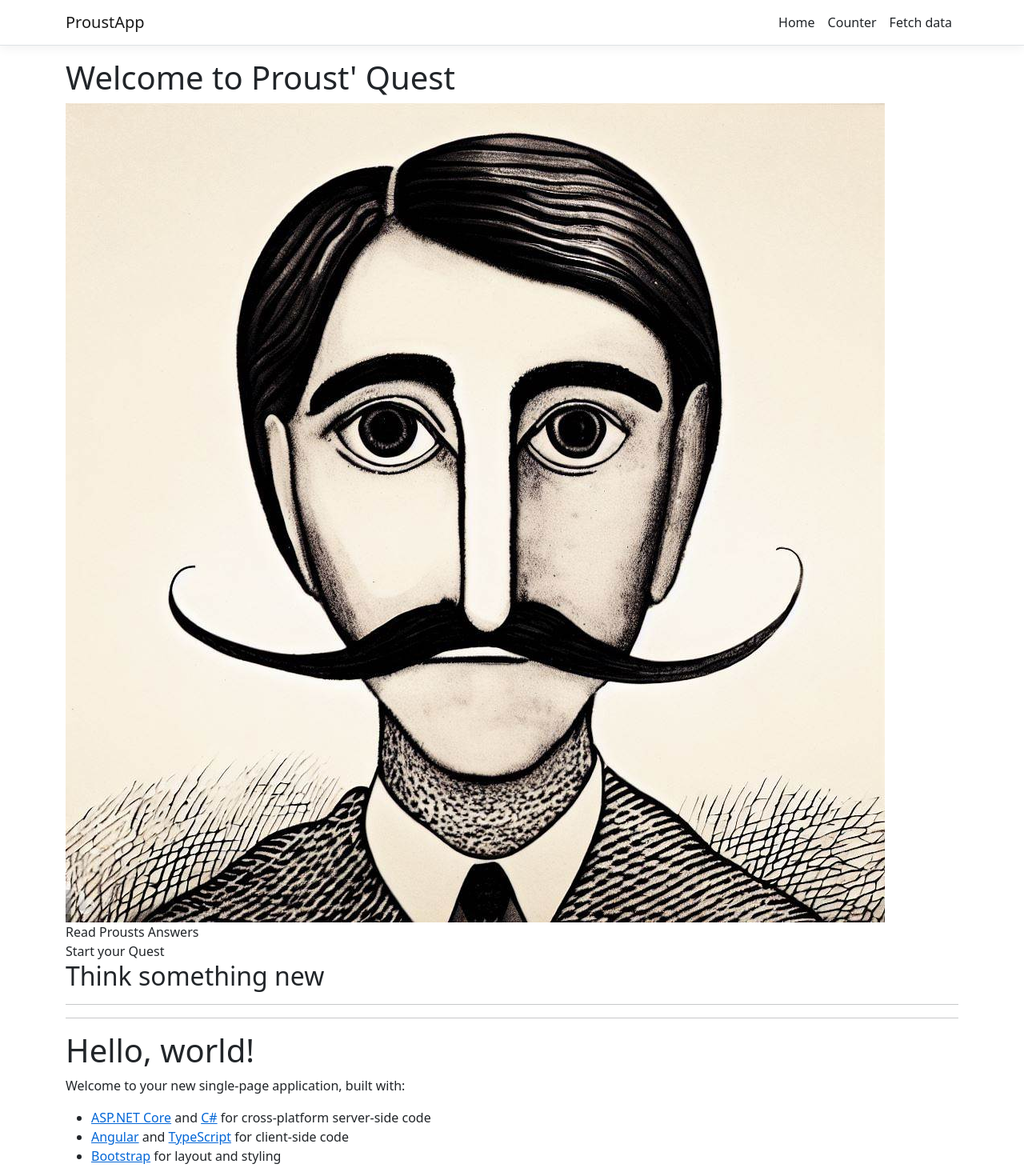
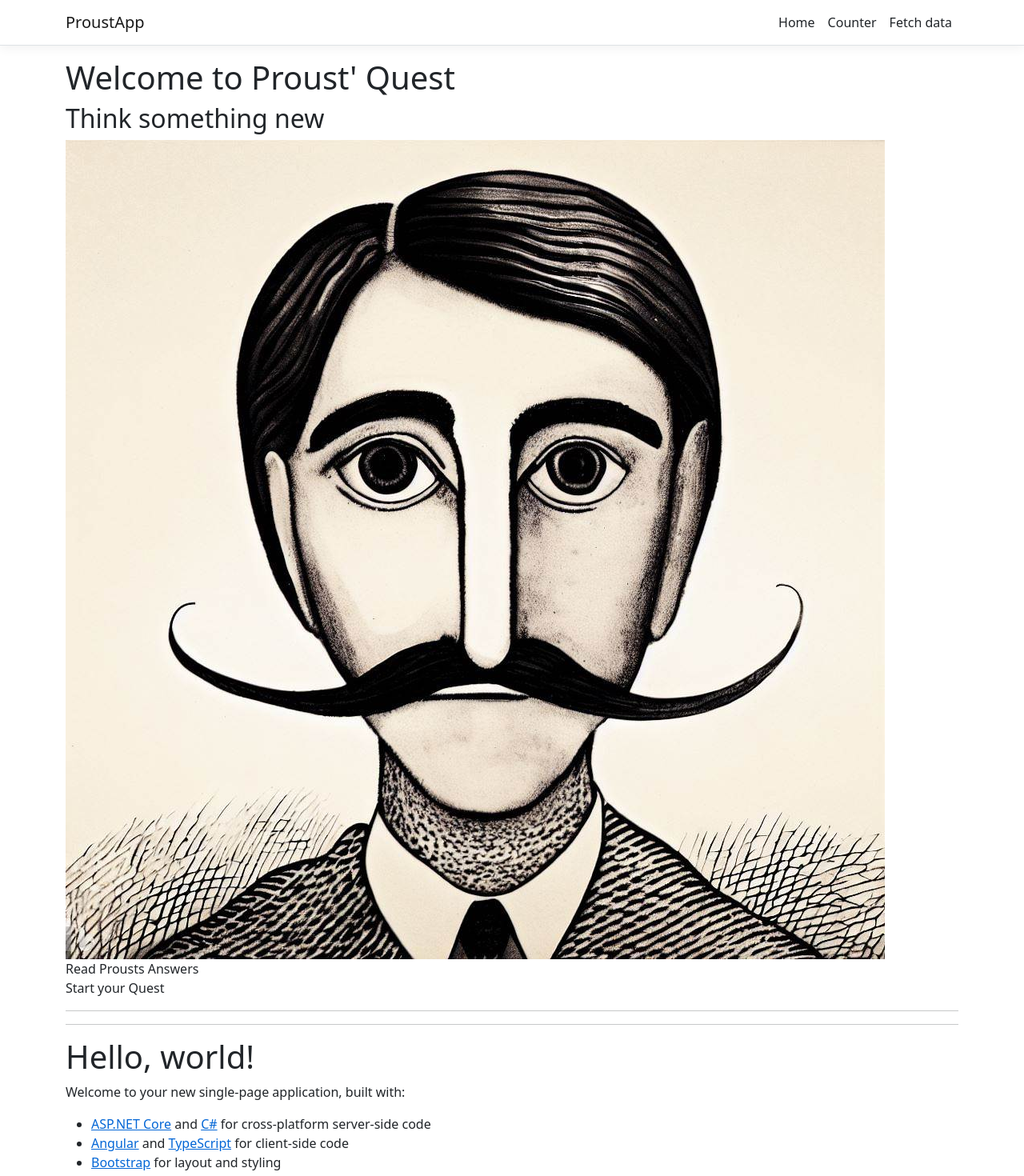
Before and after one commit to tim-ioplus/ProustApp, an Angular app in the folder ClientApp/: page / in a window 1280 px wide. Shown: the top 1470 px of the page at 80% size. Built offline with nearby package versions, Linux system fonts and the light colour scheme.

Commit message:
story #0 intro: move h2

```diff
--- a/ClientApp/src/app/home/home.component.html
+++ b/ClientApp/src/app/home/home.component.html
@@ -1,8 +1,8 @@
 <h1>Welcome to Proust' Quest</h1>
+<h2>Think something new</h2>
 <img src="./assets/MarcelProustPortrait4.jpeg" />
 <a class="nav-link text-dark" [routerLink]="['/dialog/1']">Read Prousts Answers</a>
 <a class="nav-link text-dark" [routerLink]="['/dialog/new']">Start your Quest</a>
-<h2>Think something new</h2>
 <!--<h3>Learn something about yourself.. </h3> --
 <h3>.. and others
   -->
```
